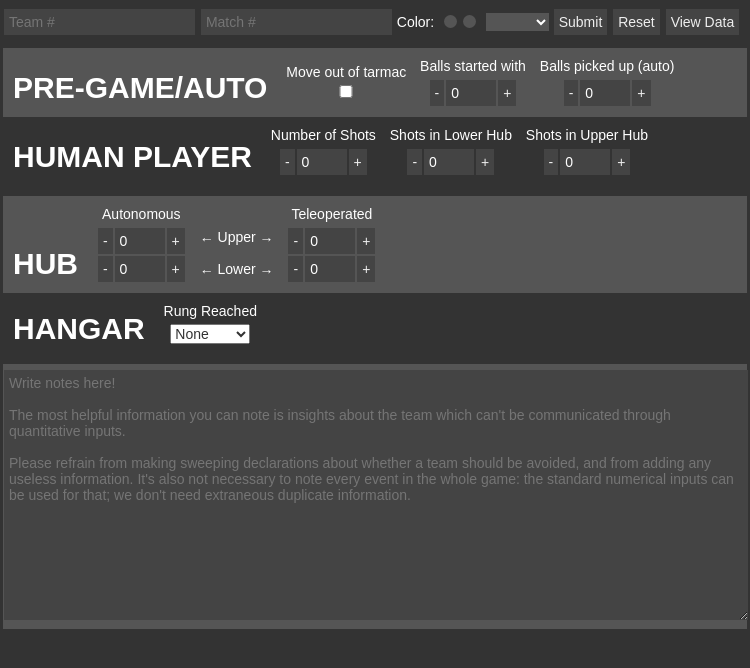
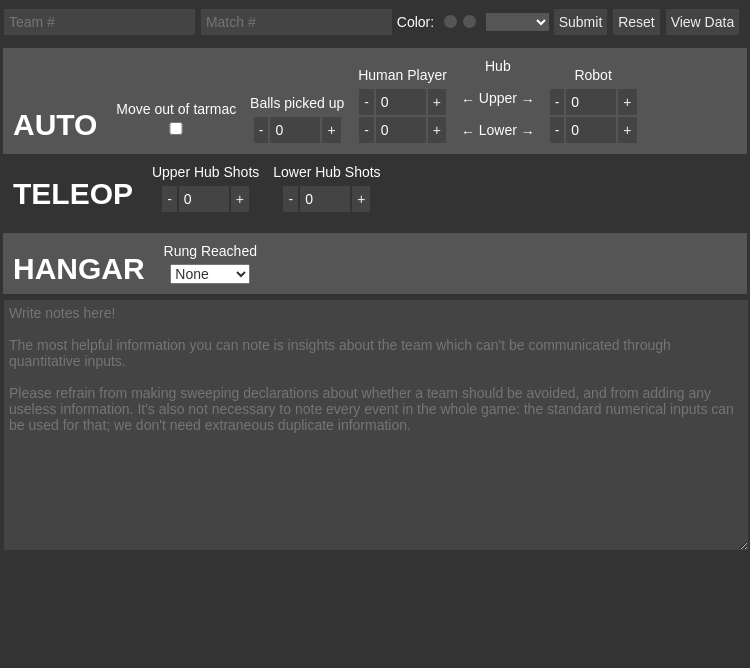
Before and after one commit to frc1418/VictiScout, an Electron app: page index.html in a window 750 px wide. Drawn offline with Linux system fonts and the light colour scheme; no server answers.

Commit message:
Update VictiScout for 2022 Game

```diff
--- a/index.html
+++ b/index.html
@@ -28,54 +28,44 @@
         <button id="view">View Data</button>
     </div>
     <div class="row">
-        <h1>PRE-GAME/AUTO</h1>
+        <h1>AUTO</h1>
         <div>
             <h2>Move out of tarmac</h2>
             <input type="checkbox" id="init-line-movement">
         </div>
         <div>
-            <h2>Balls started with</h2>
-            <input type="number" id="starting-balls" value="0" min="0" max="1">
+            <h2>Balls picked up</h2>
+            <input type="number" id="auto-balls" value="0" min="0">
         </div>
         <div>
-            <h2>Balls picked up (auto)</h2>
-            <input type="number" id="auto-balls" value="0" min="0">
-        </div>
-
-    </div>
-    <div class="row">
-        <h1>HUMAN PLAYER</h1>
-        <div>
-            <h2>Number of Shots</h2>
-                <input type="number" id="human-player-shots-number" value="0" min="0">
+            <h2>Human Player</h2>
+            <input type="number" class="balls" id="auto-human-upper" value="0" min="0">
+            <br>
+            <input type="number" class="balls" id="auto-human-lower" value="0" min="0">
+         </div>
+         <div>
+            <p>Hub</p>
+            <br>
+            <p>&#8592 Upper &#8594</p>
+            <br>
+            <p>&#8592 Lower &#8594</p>
         </div>
         <div>
-            <h2>Shots in Lower Hub</h2>
-                <input type="number" id="human-player-lower" value="0" min="0">
-        </div>
-        <div>
-            <h2>Shots in Upper Hub</h2>
-                <input type="number" id="human-player-upper" value="0" min="0">
+            <h2>Robot</h2>
+            <input type="number" class="balls" id="auto-robot-upper" value="0" min="0">
+            <br>
+            <input type="number" class="balls" id="auto-robot-lower" value="0" min="0">
         </div>
     </div>
     <div class="row">
-        <h1>HUB</h1>
+        <h1>TELEOP</h1>
+
         <div>
-            <h2>Autonomous</h2>
-            <input type="number" class="balls" id="auto-upper-hub" value="0" min="0">
-            <br>
-            <input type="number" class="balls" id="auto-lower-hub" value="0" min="0">
+            <h2>Upper Hub Shots</h2>
+            <input type="number" class="balls" id="teleop-upper-hub" value="0" min="0">
         </div>
         <div>
-            <p>&#8592 Upper &#8594</p>
-            <br>
-            <p>&#8592 Lower &#8594</p>
-
-        </div>
-        <div>
-            <h2>Teleoperated</h2>
-            <input type="number" class="balls" id="teleop-upper-hub" value="0" min="0">
-            <br>
+            <h2>Lower Hub Shots</h2>
             <input type="number" class="balls" id="teleop-lower-hub" value="0" min="0">
         </div>
     </div>
```
